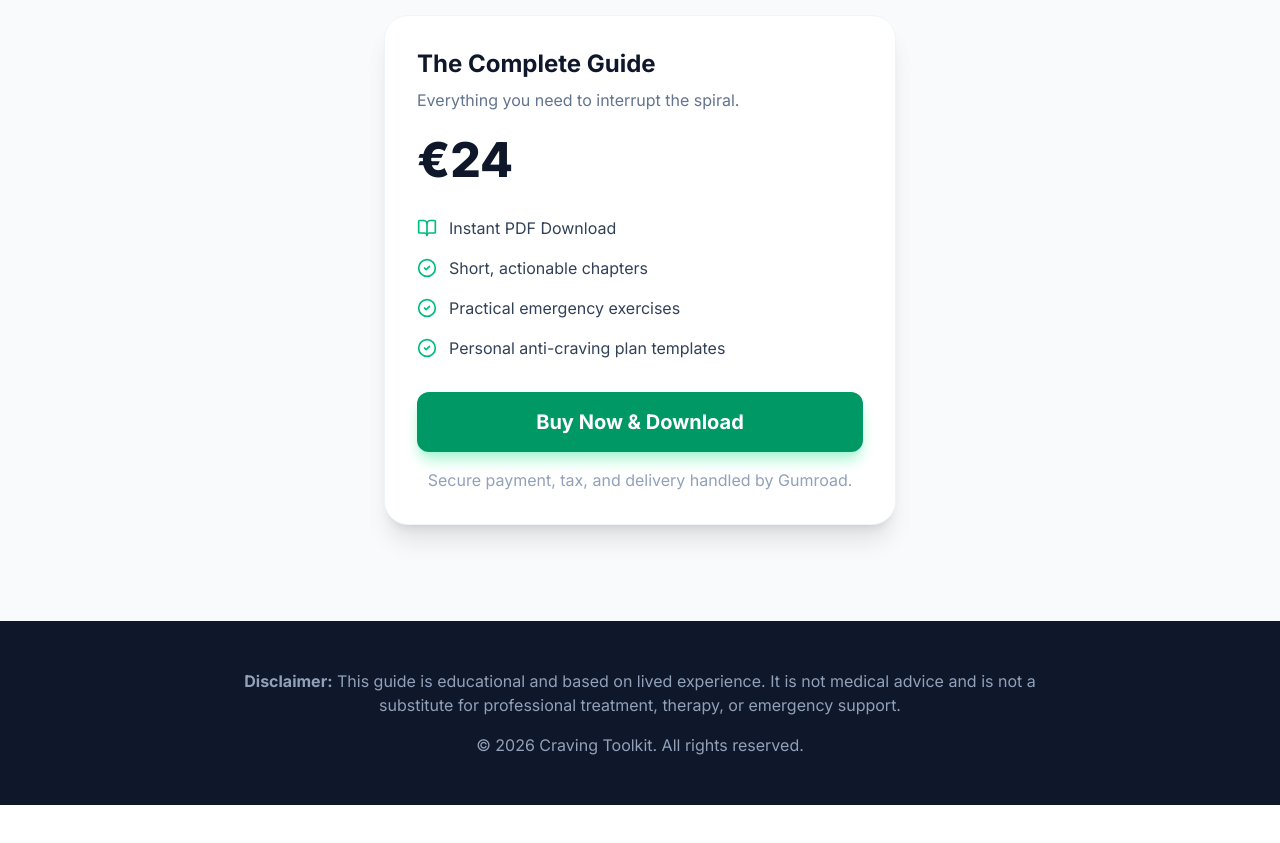
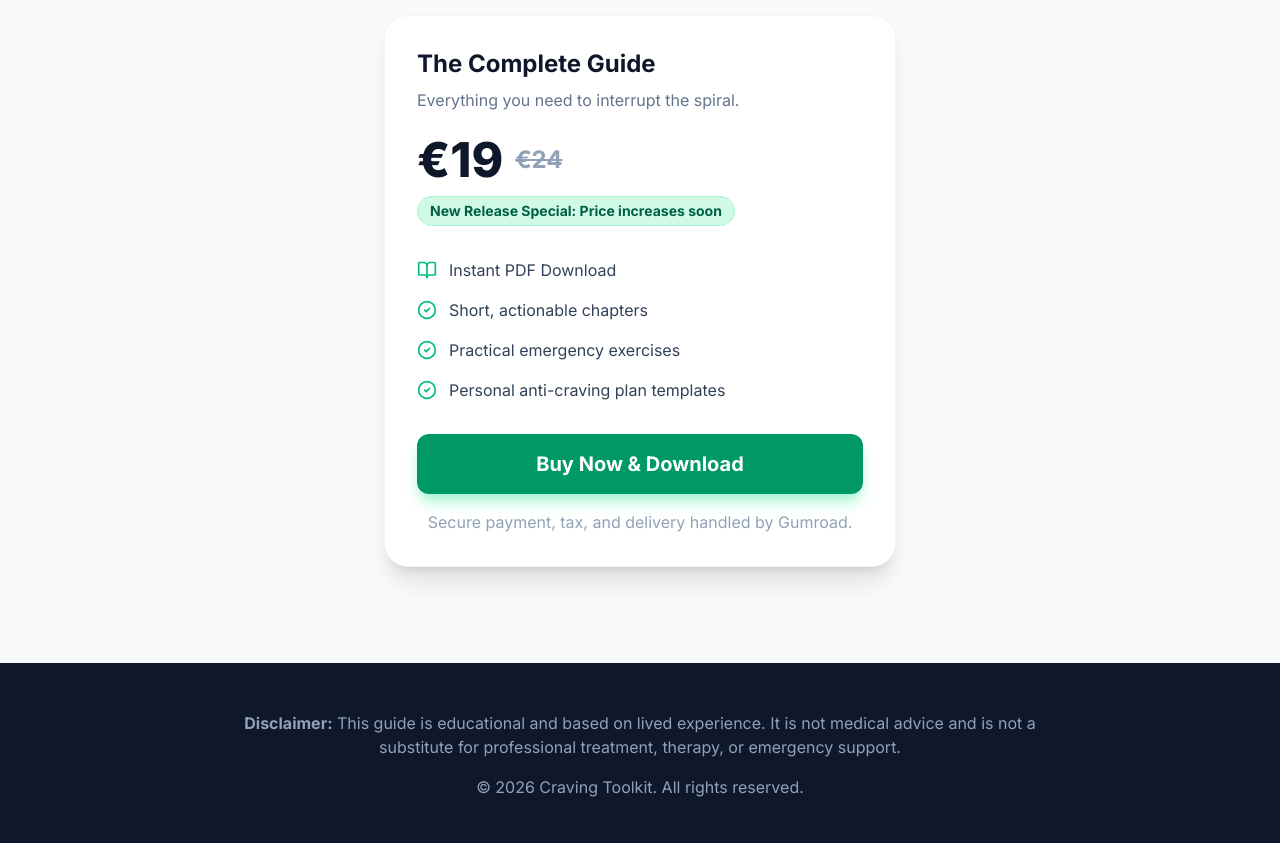
Before and after one commit to JakubHave/craving-toolkit-web, a Next.js app in the folder craving-toolkit-web/: page / in a window 1280 px wide. Shown: the part 2900-3743 px from the top of the page. Before the commit the page ends 3705 px from the top, so only its background shows below. Built offline with nearby package versions, Linux system fonts and the light colour scheme.

Commit message:
Update pricing to €19 launch special with €24 strikethrough

```diff
--- a/craving-toolkit-web/src/app/page.tsx
+++ b/craving-toolkit-web/src/app/page.tsx
@@ -116,8 +116,14 @@ export default function LandingPage() {
             <div className="p-8">
               <h3 className="text-2xl font-bold mb-2">The Complete Guide</h3>
               <p className="text-slate-500 mb-6">Everything you need to interrupt the spiral.</p>
+              <div className="mb-3 flex items-center gap-3">
+                <span className="text-5xl font-extrabold text-slate-900">€19</span>
+                <span className="text-2xl font-bold text-slate-400 line-through">€24</span>
+              </div>
               <div className="mb-8">
-                <span className="text-5xl font-extrabold">€24</span>
+                <span className="inline-block bg-emerald-100 text-emerald-800 text-sm font-bold px-3 py-1 rounded-full border border-emerald-200">
+                  New Release Special: Price increases soon
+                </span>
               </div>
 
               <ul className="space-y-4 mb-8">
```
